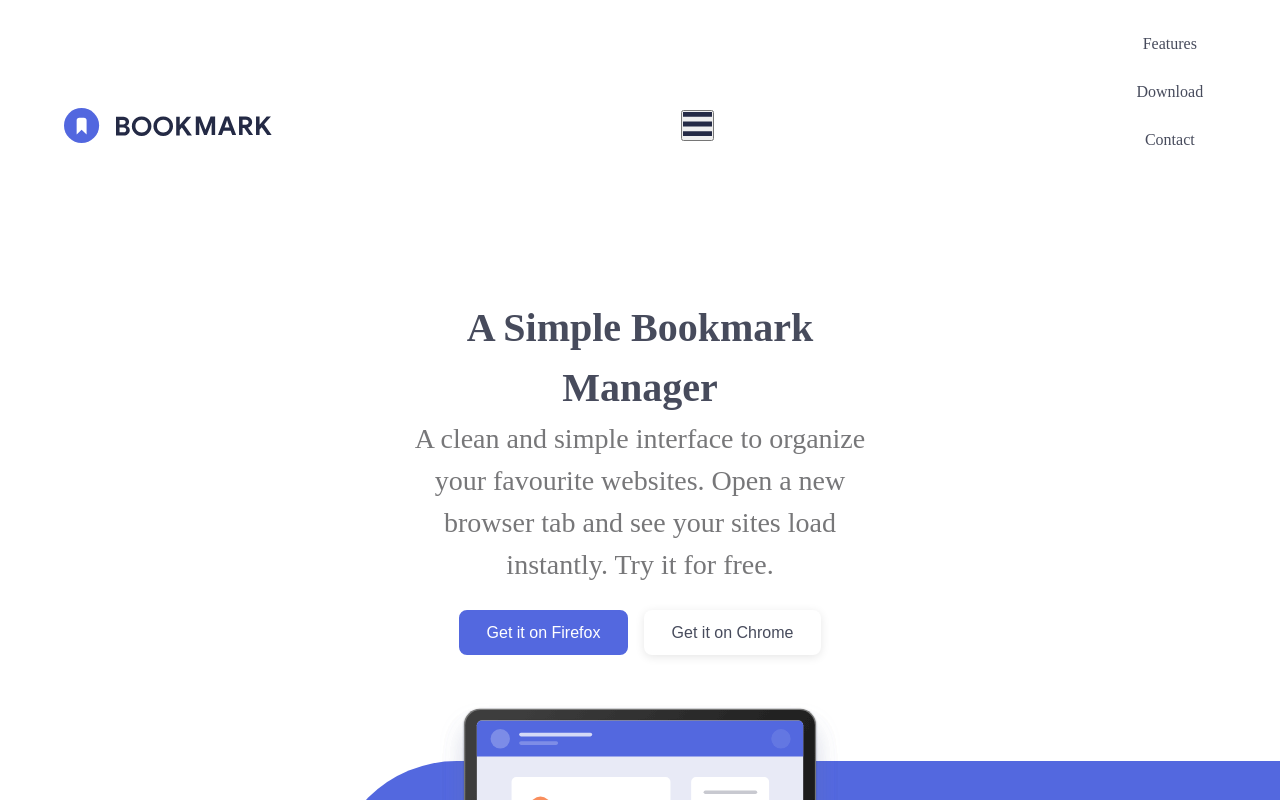
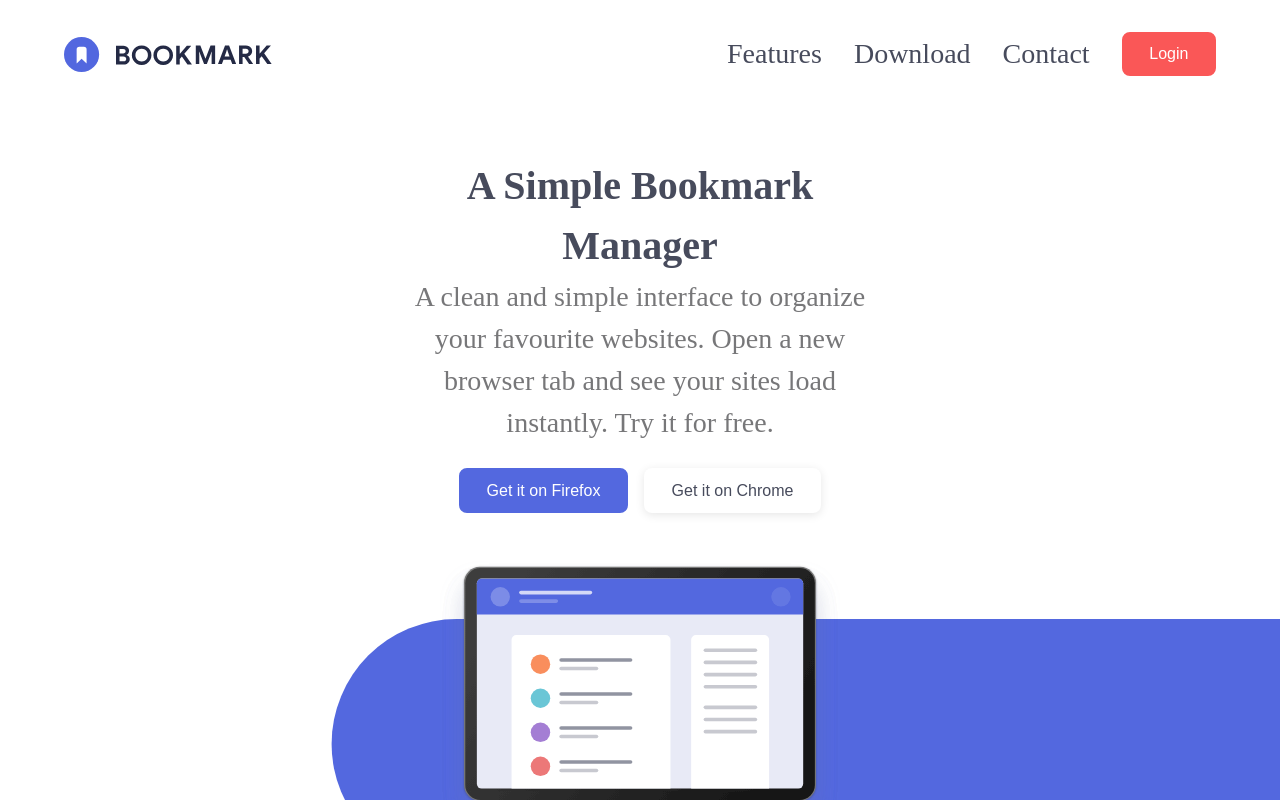
Before and after one commit to triflip/S5-react-project, a React (Vite) app: page / in a window 1280 px wide. Shown: the top 800 px of the page. Built offline with nearby package versions, Linux system fonts and the light colour scheme.

Commit message:
fix: adds desktop improvements

```diff
--- a/src/components/atoms/Button/Button.tsx
+++ b/src/components/atoms/Button/Button.tsx
@@ -1,19 +1,21 @@
-import styles from "../Button/Button.module.css"
+import styles from "../Button/Button.module.css";
 
 interface ButtonProps {
   children: React.ReactNode;
   onClick?: () => void;
   variant?: "red" | "blue" | "white" | "transparent";
+  className?: string;
 }
 
 const Button: React.FC<ButtonProps> = ({
   children,
   onClick,
-  variant = "red"
+  variant = "red",
+  className
 }) => {
   return (
     <button
-      className={`${styles.button} ${styles[variant]}`}
+      className={`${styles.button} ${styles[variant]} ${className ?? ""}`}
       onClick={onClick}
     >
       {children}
--- a/src/components/molecules/MobileMenu/MobileMenu.module.css
+++ b/src/components/molecules/MobileMenu/MobileMenu.module.css
@@ -22,6 +22,7 @@
 
 .logo img {
   height: 32px;
+  display: flex;
 }
 
 .closeButton {
@@ -63,3 +64,13 @@
   filter: var(--social-hover-filter);
   opacity: 0.7;
 }
+
+
+@media (min-width: 768px) {
+  .nav {
+    flex-direction: row;
+    justify-content: flex-end;
+    align-items: center;
+    gap: 2rem;
+  }
+}
--- a/src/components/molecules/MobileMenu/MobileMenu.tsx
+++ b/src/components/molecules/MobileMenu/MobileMenu.tsx
@@ -37,7 +37,10 @@ const MobileMenu: React.FC<MobileMenuProps> = ({ onClose }) => {
       <a href="#contact" className={styles.link}>Contact</a>
     </nav>
 
-    <Button variant="transparent">Login</Button>
+       <Button variant="transparent" className={styles.loginTransparent}>
+        Login
+      </Button>
+
 
     <div className={styles.social}>
       <SocialIcon href="#" src={facebookIcon} alt="Follow us on Facebook" />
--- a/src/components/molecules/NavLinks.module.css
+++ /dev/null
@@ -1,30 +0,0 @@
-.nav {
-  display: flex;
-  flex-direction: column;
-  align-items: center;
-  gap: 1.5rem;
-}
-
-.link {
-  text-decoration: none;
-  color: var(--color-dark);
-  font-weight: 500;
-}
-
-.link:hover {
-  color: var(--color-secondary);
-}
-
-@media (min-width: var(--bp-tablet)) {
-  .nav {
-    flex-direction: row;
-    justify-content: flex-end;
-    gap: 2rem;
-  }
-}
-
-@media (min-width: var(--bp-desktop)) {
-  .nav {
-    gap: 3rem;
-  }
-}
--- /dev/null
+++ b/src/components/molecules/NavLinks/NavLinks.module.css
@@ -0,0 +1,49 @@
+.nav {
+  display: flex;
+  align-items: center;
+  gap: 1.5rem;
+   justify-content: flex-end;
+  gap: clamp(0.75rem, 2vw, 2rem);
+}
+
+.link {
+  text-decoration: none;
+  color: var(--color-dark);
+  font-weight: 500;
+  flex-shrink: 1;
+  min-width: 0;
+   font-size: clamp(0.9rem, 1.5vw, var(--p-size));
+}
+
+.link:hover {
+  color: var(--color-secondary);
+}
+
+.loginTransparent {
+  display: inline-block;
+}
+
+.loginSecondary {
+  display: none;
+}
+
+@media (min-width: 768px) {
+  .nav {
+    flex-direction: row;
+    justify-content: flex-end;
+    align-items: center;
+    gap: 2rem;
+  }
+
+  .link {
+    font-size: var(--p-size);
+  }
+
+  .loginTransparent {
+    display: none; /* Amaga el transparent */
+  }
+
+  .loginSecondary {
+    display: inline-block; /* Mostra el vermell */
+  }
+}
--- a/src/components/molecules/NavLinks.tsx
+++ b/src/components/molecules/NavLinks/NavLinks.tsx
@@ -1,6 +1,5 @@
-
 import styles from "./NavLinks.module.css";
-import Button from "../atoms/Button/Button";
+import Button from "../../atoms/Button/Button";
 
 function NavLinks() {
   return (
@@ -8,7 +7,13 @@ function NavLinks() {
       <a href="#features" className={styles.link}>Features</a>
       <a href="#download" className={styles.link}>Download</a>
       <a href="#contact" className={styles.link}>Contact</a>
-      <Button variant="transparent">Login</Button>
+       <div className={styles.loginTransparent}>
+  <Button variant="transparent">Login</Button>
+</div>
+
+<div className={styles.loginSecondary}>
+  <Button variant="red">Login</Button>
+</div>
     </nav>
   );
 }
--- a/src/components/organisms/Download/Download.tsx
+++ b/src/components/organisms/Download/Download.tsx
@@ -8,7 +8,7 @@ import styles from "./Download.module.css";
 
 export default function ExtensionSection() {
   return (
-    <section id="download-section" className={styles.section}>
+    <section id="download" className={styles.section}>
       <article className={styles.textBlock}>
         <h2>Download the extension</h2>
         <p>
--- a/src/components/organisms/Footer/Footer.tsx
+++ b/src/components/organisms/Footer/Footer.tsx
@@ -14,27 +14,23 @@ function Footer() {
 
       <nav className={styles.navFooter}>
         <ul>
-          <li>
-            <a href="#features" className={styles.link}>
-              Features
-            </a>
-          </li>
-          <li>
-            <a href="#download" className={styles.link}>
-              Download
-            </a>
-          </li>
-          <li>
-            <a href="#contact" className={styles.link}>
-              Contact
-            </a>
-          </li>
+          <a href="#features" className={styles.link}>Features</a>
+          <a href="#download" className={styles.link}>Download</a>
+          <a href="#contact" className={styles.link}>Contact</a>
         </ul>
       </nav>
 
       <div className={styles.social}>
-        <SocialIcon href="#" src={facebookIcon} alt="Follow us on Facebook" />
-        <SocialIcon href="#" src={twitterIcon} alt="Follow us on Twitter" />
+        <SocialIcon
+          href="#"
+          src={facebookIcon}
+          alt="Follow us on Facebook"
+        />
+        <SocialIcon
+          href="#"
+          src={twitterIcon}
+          alt="Follow us on Twitter"
+        />
       </div>
     </footer>
   );
--- a/src/components/organisms/Header/Header.module.css
+++ b/src/components/organisms/Header/Header.module.css
@@ -1,16 +1,9 @@
-.header {
-    display: flex;
-    justify-content: space-between;
-    align-items: center;
-    padding: 1.5rem;
-}
 .header {
   display: flex;
   justify-content: space-between;
   align-items: center;
   padding: 1rem;
 }
-
 
 .desktopNav {
   display: none;
@@ -26,7 +19,6 @@
   .desktopNav {
     display: flex;
     align-items: center;
-    gap: 2rem;
   }
 
   .hamburgerButton {
@@ -34,12 +26,16 @@
   }
 }
 
-@media (min-width: 1024px) {
+@media (min-width: 1200px) {
   .header {
     padding: 2rem 4rem;
   }
 
-  .desktopNav {
-    gap: 3rem;
+  .nav {
+    flex-direction: row;
+    justify-content: flex-end;
+    align-items: center;
+    gap: 2rem;
   }
+
 }
--- a/src/components/organisms/Header/Header.tsx
+++ b/src/components/organisms/Header/Header.tsx
@@ -3,7 +3,7 @@ import HamburguerIcon from "../../atoms/HamburguerIcon/HamburguerIcon";
 import LogoMobile from "../../atoms/Logo/LogoMobile";
 import MobileMenu from "../../molecules/MobileMenu/MobileMenu";
 import styles from "./Header.module.css"
-import NavLinks from "../../molecules/NavLinks";
+import NavLinks from "../../molecules/NavLinks/NavLinks";
 
 function Header() {
     const [menuOpen, setMenuOpen] = React.useState(false);
@@ -14,12 +14,13 @@ function Header() {
             <button type="button"
             onClick={() => setMenuOpen(true)}
             aria-label="Open menu"
-            className="hamburgerButton">
+            className={styles.hamburgerButton}>
                 <HamburguerIcon />
             </button>
 
             <div className={styles.desktopNav}>
     <NavLinks />
+
   </div>
 
             {menuOpen && <MobileMenu onClose={() => setMenuOpen(false)} />}
--- a/src/components/organisms/Subscribe/Subscribe.tsx
+++ b/src/components/organisms/Subscribe/Subscribe.tsx
@@ -27,7 +27,7 @@ export default function Subscribe() {
         <p>35.000+ ALREADY JOINED</p>
         <h2>Stay up-to-date with what we're doing</h2>
 
-        <form className={styles.contactForm} onSubmit={handleSubmit} noValidate>
+        <form id="contact" className={styles.contactForm} onSubmit={handleSubmit} noValidate>
           <div className={styles.inputWrapper}>
             <Input
               value={email}
--- a/src/styles/variables.css
+++ b/src/styles/variables.css
@@ -19,6 +19,5 @@
   --p-size: 1.75rem;
   --link-size: 1.4rem;
 
-  --bp-tablet: 768px;
-  --bp-desktop: 1200px;
+
 }
```
